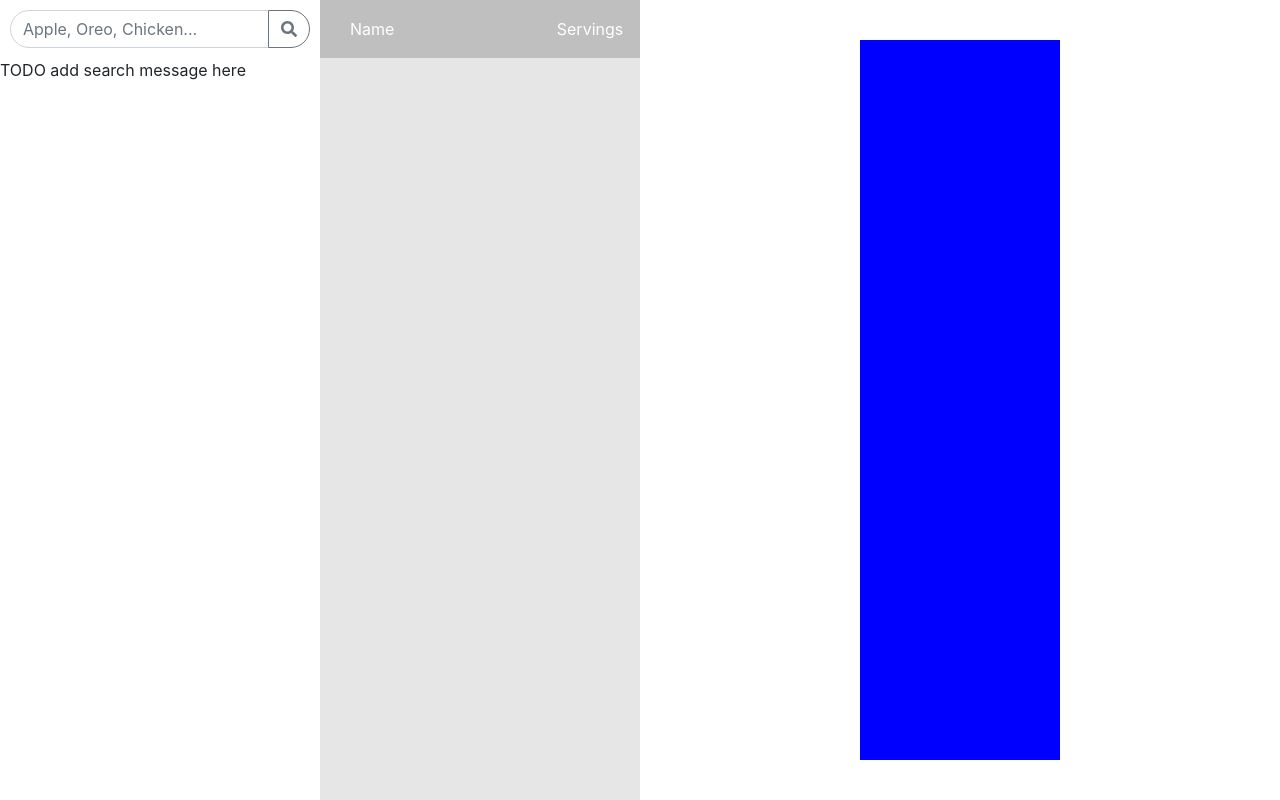
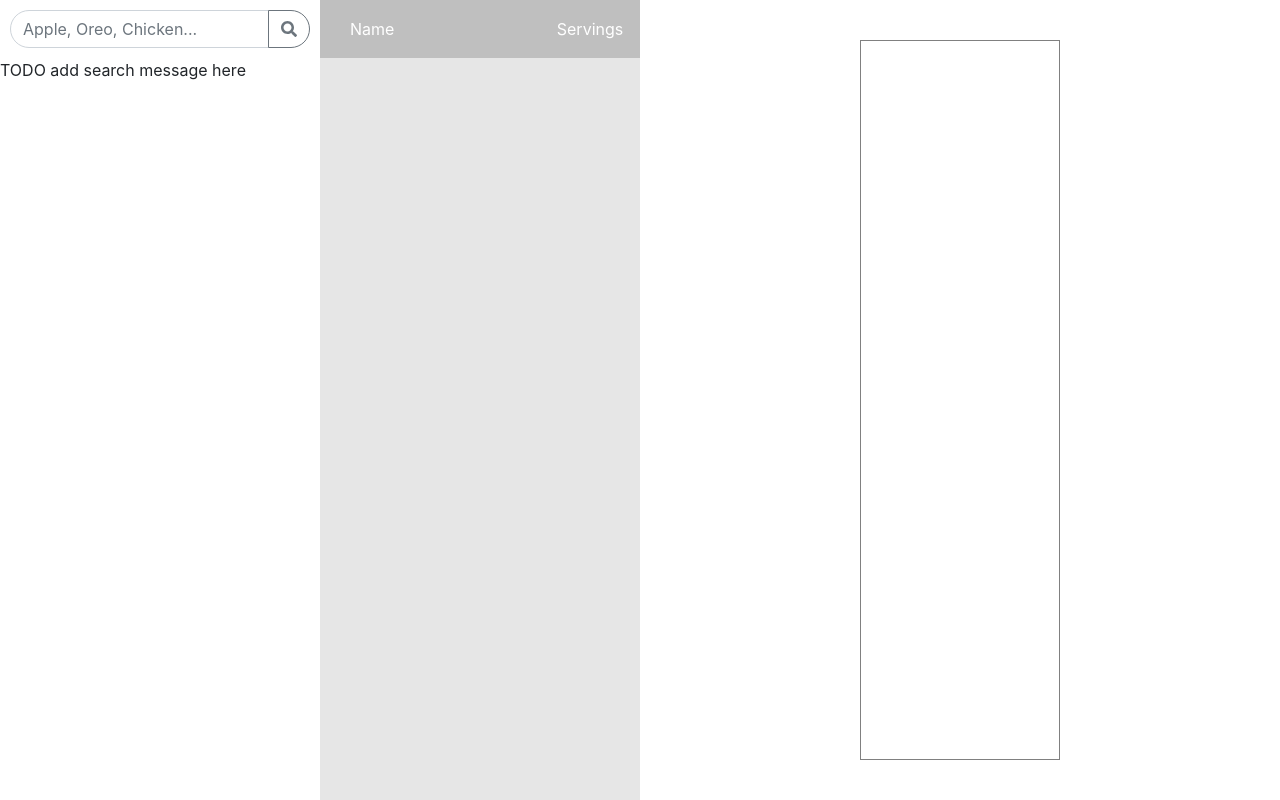
Before and after one commit to zacharypetersen1/calorie-stat, a React (Create React App) app: page / in a window 1280 px wide. Built offline with nearby package versions, Linux system fonts and the light colour scheme.

Commit message:
Add color and size to graph elements

```diff
--- a/package.json
+++ b/package.json
@@ -10,6 +10,7 @@
     "@testing-library/react": "^9.5.0",
     "@testing-library/user-event": "^7.2.1",
     "bootstrap": "^4.4.1",
+    "chroma-js": "^2.1.0",
     "classnames": "^2.2.6",
     "cross-fetch": "^3.0.4",
     "node-sass": "^4.14.0",
--- a/src/app.scss
+++ b/src/app.scss
@@ -234,6 +234,6 @@ $remove-button-width: 30px;
 
 .graph-container {
   width: 200px;
-  background-color: blue;
+  border: solid 1px #{darken($primary, 50%)};
   height: 90%;
 }
--- a/src/components/GraphElement.js
+++ b/src/components/GraphElement.js
@@ -2,7 +2,10 @@ import React from "react";
 
 export default function GraphElement(props) {
   return (
-    <div className="graph-element" style={{height: (props.percent*100).toString() + "%"}}>
+    <div
+      className="graph-element"
+      style={{"height": (props.percent*100).toString() + "%", "background-color": props.color}}
+    >
       {props.name}
     </div>
   )
--- a/src/components/OutcomeSection.js
+++ b/src/components/OutcomeSection.js
@@ -1,6 +1,7 @@
 import React from "react";
 import { useSelector } from "react-redux";
 import GraphElement from "./GraphElement";
+import chroma from "chroma-js";
 
 export default function OutcomeSection() {
   const items = useSelector((state) => state.cart.items);
@@ -8,6 +9,9 @@ export default function OutcomeSection() {
   const nutrition = useSelector((state) => state.foods.nutrition);
   const servings = useSelector((state) => state.cart.servings);
 
+  const startColor = "#fafa6e";
+  const endColor = "#497d99";
+  const colors = items.size > 1 ? chroma.scale([startColor, endColor]).mode('lch').colors(items.size) : [startColor];
   const nutrientType = "sugar";
   const totalNutrient = [...items].reduce(
     (accumulator, id) => accumulator + parseFloat(nutrition.get(id)[nutrientType]) * servings.get(id), 0);
@@ -16,12 +20,13 @@ export default function OutcomeSection() {
     <div className="outcome-section">
       <div className="graph-container">
         {
-          [...items].map((id) => {
+          [...items].map((id, index) => {
             const nutrientAmount = parseFloat((nutrition.get(id)[nutrientType]) * servings.get(id));
             return <GraphElement
               key={id}
               name={foodCache[id].description}
               percent={nutrientAmount > 0 ? nutrientAmount / totalNutrient : 0}
+              color={colors[index]}
             />
           })
         }
```
Also changed, not shown: 1 other file (tests, documents, lock files or other folders).
